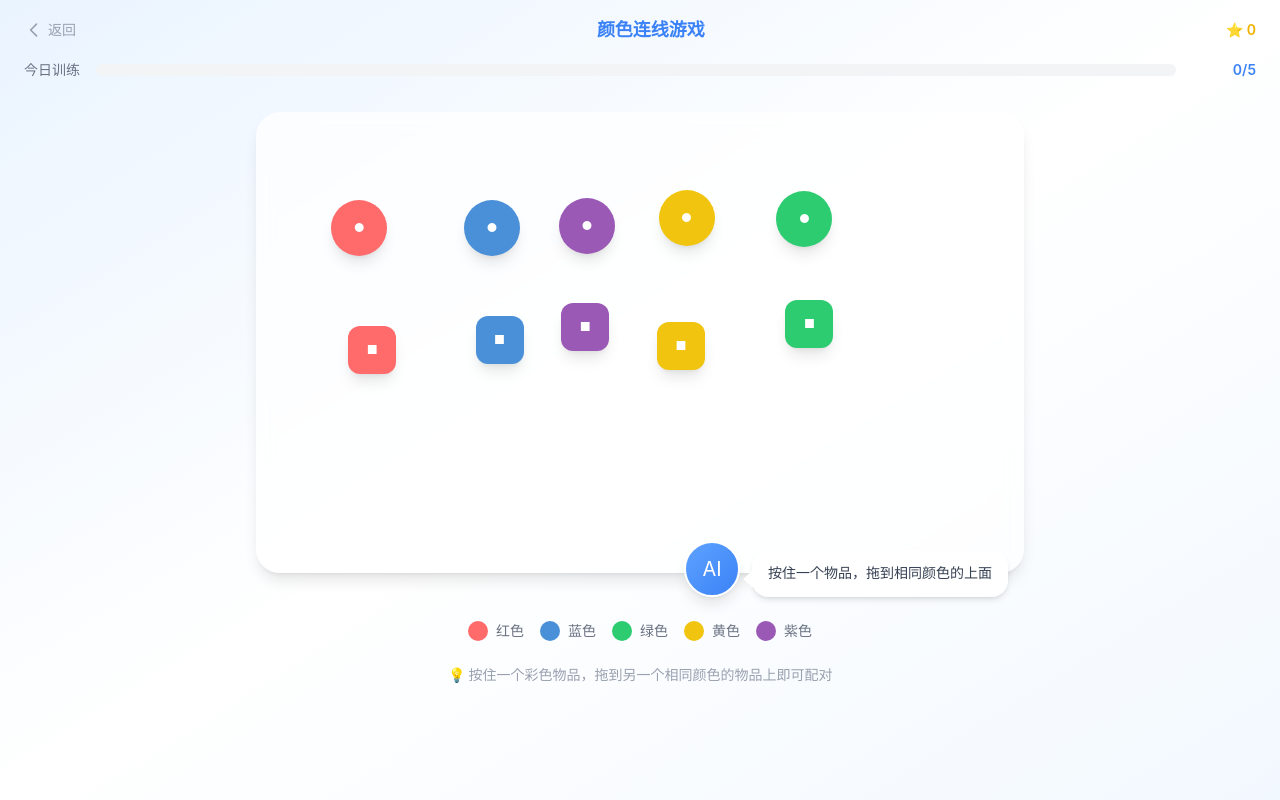
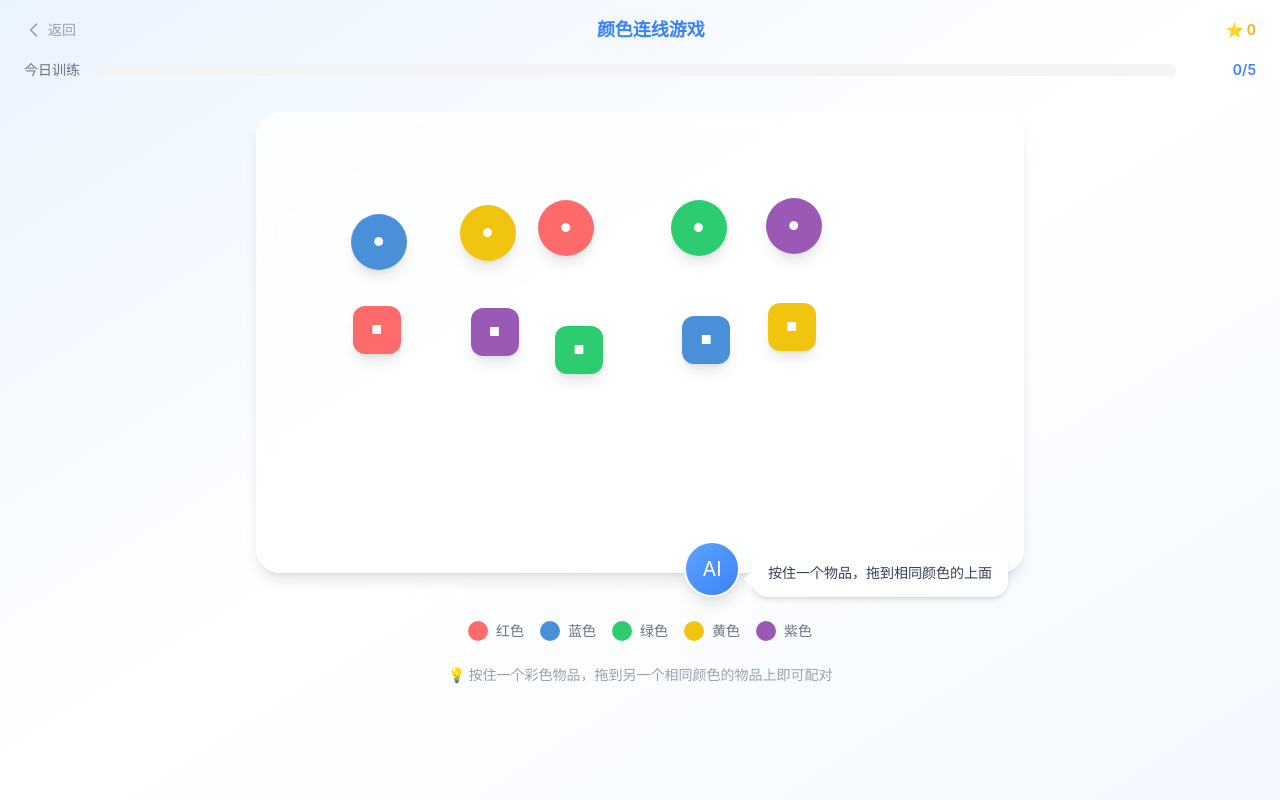
Before and after one commit to Antleios/AIsteriod, a React (Vite) app: page /color-game in a window 1280 px wide. Built offline with nearby package versions, Linux system fonts and the light colour scheme; no server answers.

Commit message:
feat:颜色连线实现两侧随机顺序

```diff
--- a/src/data/colorItems.js
+++ b/src/data/colorItems.js
@@ -5,6 +5,32 @@ const colorPalette = [
   { color: '#F1C40F', name: '黄色' },
   { color: '#9B59B6', name: '紫色' },
 ]
+
+function shuffle(items) {
+  const shuffled = [...items]
+
+  for (let i = shuffled.length - 1; i > 0; i--) {
+    const j = Math.floor(Math.random() * (i + 1))
+    ;[shuffled[i], shuffled[j]] = [shuffled[j], shuffled[i]]
+  }
+
+  return shuffled
+}
+
+function generateOppositeOrder(firstOrder) {
+  if (firstOrder.length < 2) return [...firstOrder]
+
+  for (let attempt = 0; attempt < 20; attempt++) {
+    const candidate = shuffle(firstOrder)
+    const hasAlignedColor = candidate.some(
+      (colorIndex, columnIndex) => colorIndex === firstOrder[columnIndex],
+    )
+
+    if (!hasAlignedColor) return candidate
+  }
+
+  return [...firstOrder.slice(1), firstOrder[0]]
+}
 
 function generateColorRound(palette = colorPalette) {
   const activePalette = palette.length ? palette : colorPalette
@@ -14,17 +40,13 @@ function generateColorRound(palette = colorPalette) {
   const areaW = 82
   const areaH = 70
 
-  // assign each color to a column, then shuffle column order
-  const colOrder = [...Array(cols).keys()]
-  for (let i = colOrder.length - 1; i > 0; i--) {
-    const j = Math.floor(Math.random() * (i + 1))
-    ;[colOrder[i], colOrder[j]] = [colOrder[j], colOrder[i]]
-  }
+  const firstOrder = shuffle([...Array(cols).keys()])
+  const rowOrders = [firstOrder, generateOppositeOrder(firstOrder)]
 
   let id = 0
   for (let r = 0; r < rows; r++) {
     for (let c = 0; c < cols; c++) {
-      const ci = colOrder[c]
+      const ci = rowOrders[r][c]
       const x = (c / cols) * areaW + (areaW / cols) * 0.3 + Math.random() * (areaW / cols) * 0.4
       const y = (r / rows) * areaH + (areaH / rows) * 0.25 + Math.random() * (areaH / rows) * 0.3
       items.push({
```
